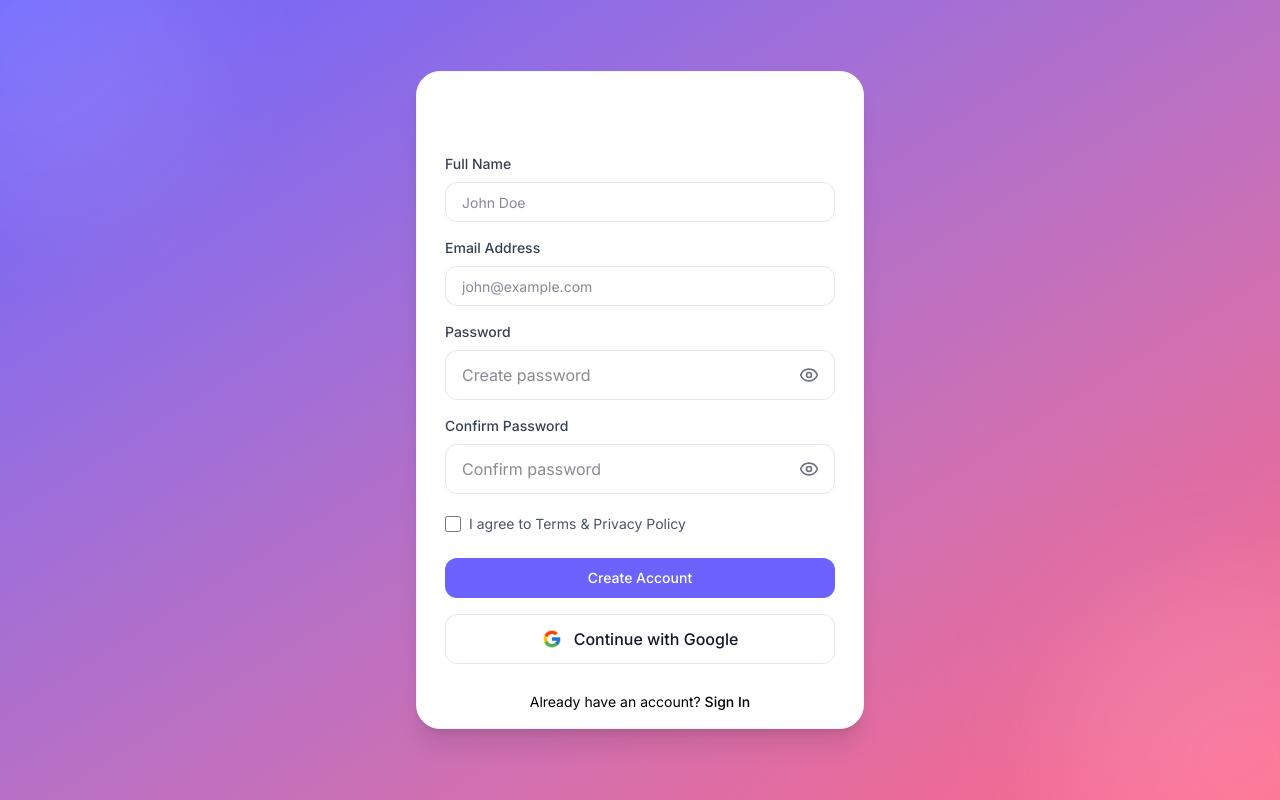
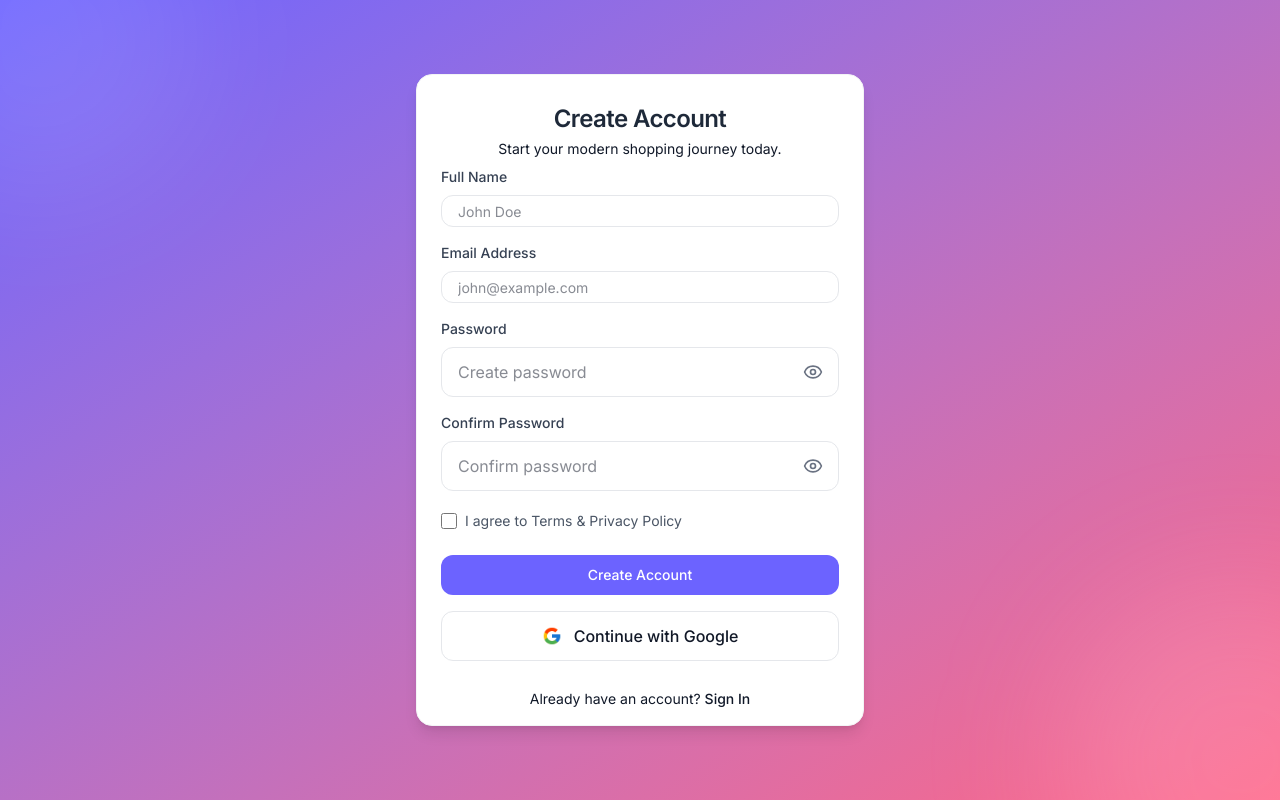
Before and after one commit to OmGadge01/driksha-ecommerce, a React (Vite) app in the folder frontend/: page /signup in a window 1280 px wide. Built offline with nearby package versions, Linux system fonts and the light colour scheme.

Commit message:
corrected signup ui

```diff
--- a/frontend/src/App.jsx
+++ b/frontend/src/App.jsx
@@ -1,10 +1,7 @@
-import { useState } from 'react'
-
 import Signup from './pages/Signup'
 
 
 function App() {
-  const [count, setCount] = useState(0)
 
   return (
     <>
--- a/frontend/src/components/auth/AuthCard.jsx
+++ b/frontend/src/components/auth/AuthCard.jsx
@@ -3,25 +3,21 @@ import React from "react";
 const AuthCard = ({ children, title, subtitle }) => {
   return (
     <div
-      className="w-full max-w-md bg-white rounded-3xl shadow-xl border border-gray-100 px-7 py-4"
+      className="w-full max-w-md bg-white rounded-2xl shadow-lg border border-gray-100 px-6 py-4"
     >
-
-
-      <div className="text-center">
-        <h2 className="text-xl font-bold text-gray-900">
+      <div className="text-center mb-3">
+        <h2 className="text-lg font-semibold text-gray-900">
           {title}
         </h2>
 
         {subtitle && (
-          <p className="mt-1 text-xs text-gray-500">
+          <p className="mt-0.5 text-[11px] text-gray-500">
             {subtitle}
           </p>
         )}
       </div>
 
-      {/* Content */}
-
-      <div className="space-y-2.5">
+      <div className="space-y-2">
         {children}
       </div>
     </div>
--- a/frontend/src/components/auth/AuthLayout.jsx
+++ b/frontend/src/components/auth/AuthLayout.jsx
@@ -18,7 +18,6 @@ const AuthLayout = ({ children }) => {
       "
     >
       {/* TOP BLUR */}
-
       <div
         className="
           absolute
@@ -33,7 +32,6 @@ const AuthLayout = ({ children }) => {
       />
 
       {/* BOTTOM BLUR */}
-
       <div
         className="
           absolute
@@ -48,7 +46,6 @@ const AuthLayout = ({ children }) => {
       />
 
       {/* CENTER CONTENT */}
-
       <div
         className="
           relative
--- a/frontend/src/components/ui/Input.jsx
+++ b/frontend/src/components/ui/Input.jsx
@@ -12,7 +12,7 @@ const Input = ({ label, type = "text", placeholder, value, onChange }) => {
         onChange={onChange}
         className="
             w-full
-            h-10
+            h-8
             px-4
             text-sm
             border
--- a/frontend/src/pages/Signup.jsx
+++ b/frontend/src/pages/Signup.jsx
@@ -26,7 +26,7 @@ const Signup = () => {
                   text-2xl
                   font-semibold
                   tracking-tight
-                  text-white
+                 text-gray-800
                 "
               >
                 Create Account
@@ -36,14 +36,14 @@ const Signup = () => {
                 className="
                   mt-1
                   text-sm
-                  text-white/70
+                  text-gray-900
                 "
               >
                 Start your modern shopping journey today.
               </p>
             </div>
 
-          {/* FORM */}
+
 
           <div className="space-y-4">
 
@@ -92,11 +92,11 @@ const Signup = () => {
 
 
             <div className="pt-3 text-center">
-              <p className="text-sm text-black">
+              <p className="text-sm text-gray-900">
                 Already have an account?{" "}
                 <span
                   className="
-                    text-black
+                    text-gray-900
                     font-medium
                     hover:underline
                     cursor-pointer
```
